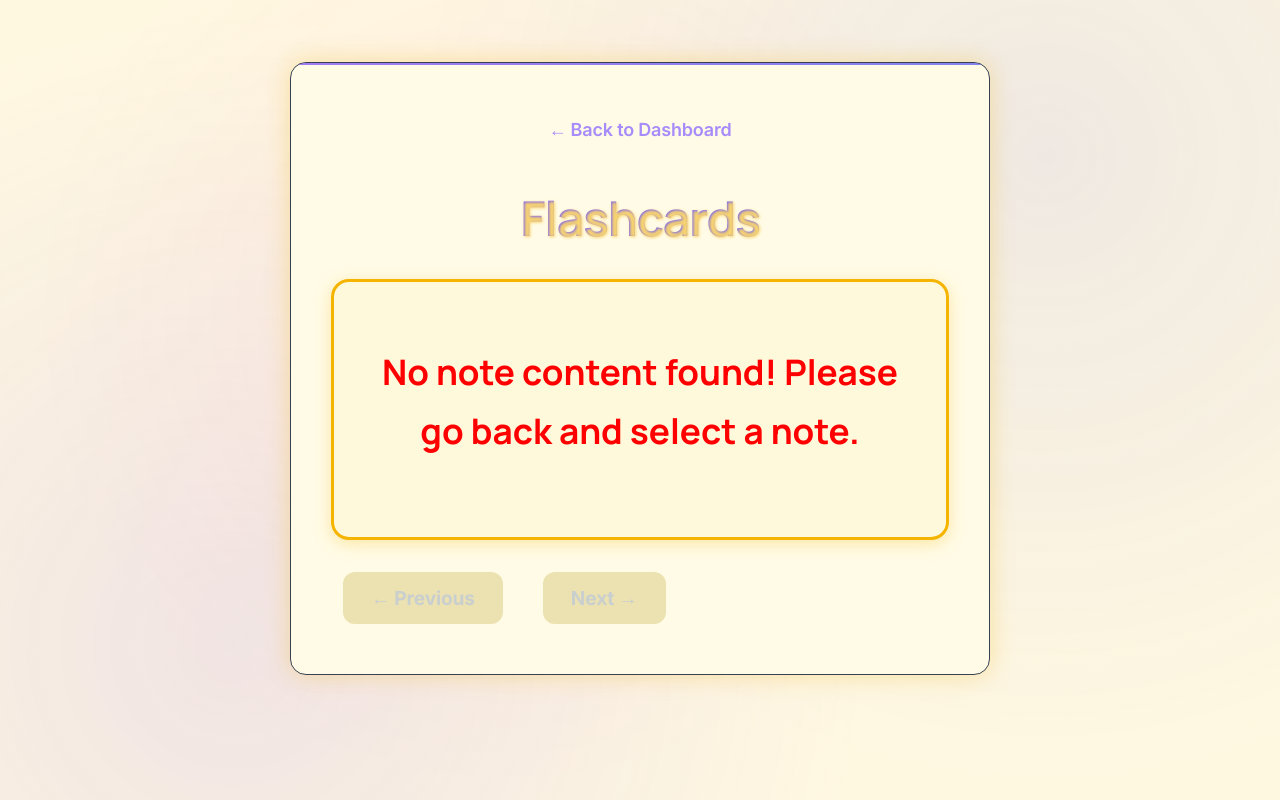
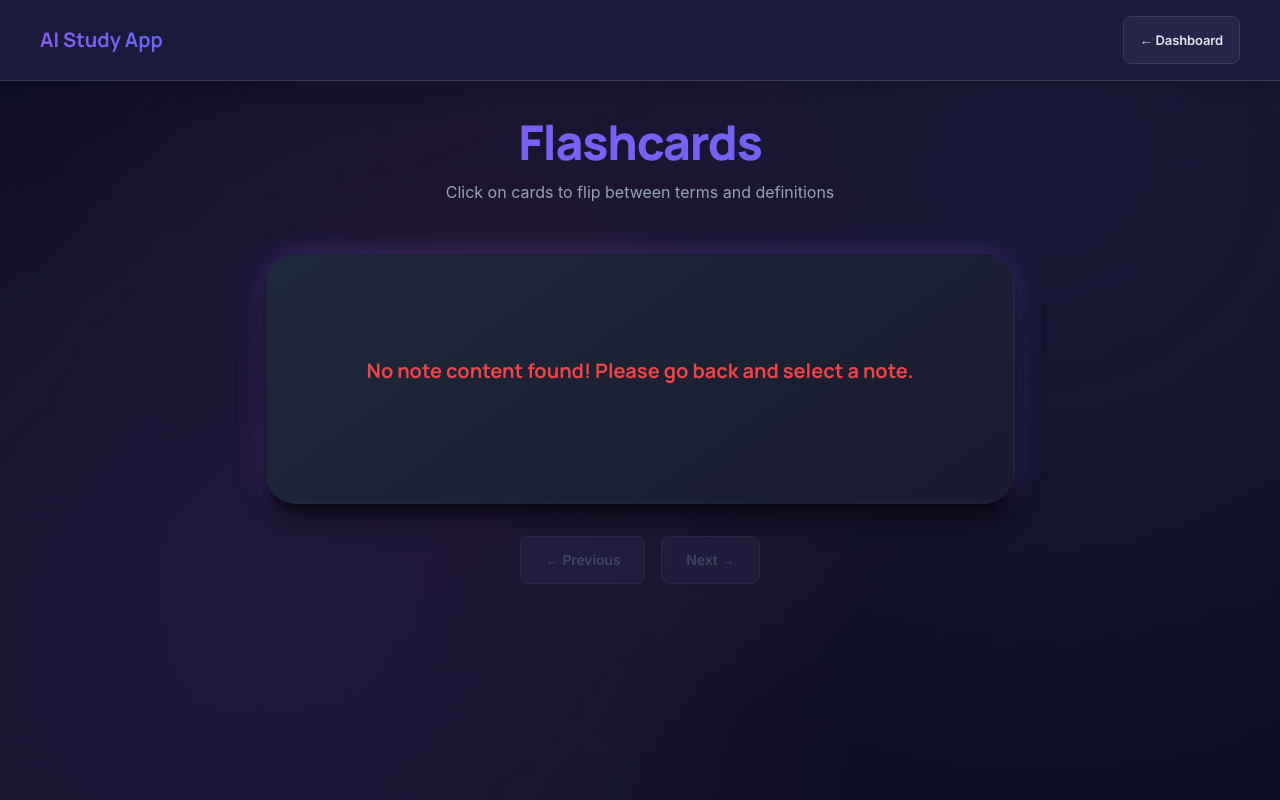
Before and after one commit to NeelKad/AI-study-app, a Flask app: page /flashcards in a window 1280 px wide. Run offline with Flask 3, Linux system fonts and the light colour scheme; the visitor is signed in with stand-in values (Sample User, id 1).

Commit message:
Update flashcards.html

```diff
--- a/templates/flashcards.html
+++ b/templates/flashcards.html
@@ -2,158 +2,244 @@
 <html lang="en">
   <head>
     <meta charset="UTF-8" />
-    <meta name="viewport" content="width=device-width, initial-scale=1" />
+    <meta name="viewport" content="width=device-width, initial-scale=1.0" />
     <title>Flashcards - AI Study App</title>
     <link
       rel="stylesheet"
       href="{{ url_for('static', filename='style.css') }}"
     />
+  </head>
+  <body>
+    <!-- Navigation Header -->
+    <header>
+      <nav class="navbar">
+        <div style="display: flex; align-items: center; justify-content: space-between; width: 100%; max-width: 1200px; margin: 0 auto;">
+          <a href="{{ url_for('index') }}" class="nav-logo">AI Study App</a>
+          <div style="display: flex; gap: 1rem; align-items: center;">
+            <a href="{{ url_for('dashboard') }}" class="button button-secondary" style="padding: 0.5rem 1rem; font-size: 0.8125rem;">
+              ← Dashboard
+            </a>
+          </div>
+        </div>
+      </nav>
+    </header>
+
+    <!-- Main Content -->
+    <main style="padding: 2rem; max-width: 1000px; margin: 0 auto;">
+      <!-- Header Section -->
+      <div style="margin-bottom: 3rem; text-align: center;">
+        <h1 style="margin-bottom: 0.5rem; color: var(--accent);">Flashcards</h1>
+        <p style="color: var(--text-secondary); font-size: 1rem; margin: 0;">
+          Click on cards to flip between terms and definitions
+        </p>
+      </div>
+
+      <!-- Loading Indicator -->
+      <div id="loadingIndicator" style="display: none; text-align: center; margin: 2rem 0;">
+        <div style="display: inline-flex; align-items: center; gap: 0.75rem; padding: 1rem 1.5rem; background: var(--bg-secondary); border-radius: 0.75rem; border: 1px solid var(--bg-border);">
+          <div class="spinner"></div>
+          <span style="color: var(--text-secondary); font-weight: 500;">Loading flashcards...</span>
+        </div>
+      </div>
+
+      <!-- Flashcard Container -->
+      <div style="margin-bottom: 2rem;">
+        <div id="flashcard" class="card" style="
+          cursor: pointer;
+          padding: 3rem 2rem;
+          min-height: 250px;
+          display: flex;
+          align-items: center;
+          justify-content: center;
+          text-align: center;
+          font-size: 1.25rem;
+          line-height: 1.5;
+          transition: all 0.2s ease;
+          user-select: none;
+          border: 2px solid transparent;
+        ">
+          Loading...
+        </div>
+      </div>
+
+      <!-- Navigation Controls -->
+      <div style="display: flex; justify-content: center; gap: 1rem; margin-bottom: 2rem;">
+        <button id="prevBtn" class="button button-secondary" disabled>
+          ← Previous
+        </button>
+        <button id="nextBtn" class="button button-secondary" disabled>
+          Next →
+        </button>
+      </div>
+
+      <!-- Card Counter -->
+      <div id="cardCounter" style="text-align: center; color: var(--text-secondary); font-size: 0.875rem;">
+        <!-- Will be populated by JavaScript -->
+      </div>
+    </main>
+
     <style>
-      body {
-        background: #fff8e1;
-        color: #4a3c1a;
-        font-family: "Segoe UI", Tahoma, Geneva, Verdana, sans-serif;
-        padding: 30px;
-        min-height: 100vh;
-        display: flex;
-        flex-direction: column;
-        align-items: center;
+      /* Color scheme matching dashboard */
+      :root {
+        --bg-primary: #0f0f23;
+        --bg-secondary: #1a1a3a;
+        --bg-tertiary: #252547;
+        --bg-border: #3a3a5c;
+        --text-primary: #e2e8f0;
+        --text-secondary: #94a3b8;
+        --text-muted: #64748b;
+        --accent: #6366f1;
+        --success: #10b981;
+        --error: #ef4444;
+        --shadow-sm: 0 1px 2px 0 rgb(0 0 0 / 0.05);
+        --shadow-md: 0 4px 6px -1px rgb(0 0 0 / 0.1), 0 2px 4px -2px rgb(0 0 0 / 0.1);
+        --shadow-lg: 0 10px 15px -3px rgb(0 0 0 / 0.1), 0 4px 6px -4px rgb(0 0 0 / 0.1);
       }
 
-      .container {
-        max-width: 700px;
-        width: 100%;
-        background: #fffbe6;
-        padding: 40px;
-        border-radius: 16px;
-        box-shadow: 0 0 25px rgba(234, 174, 0, 0.3);
-        text-align: center;
+      body {
+        background: var(--bg-primary);
+        color: var(--text-primary);
+        font-family: -apple-system, BlinkMacSystemFont, 'Segoe UI', 'Roboto', sans-serif;
+        margin: 0;
+        min-height: 100vh;
       }
 
-      h1 {
-        color: #b27000;
-        margin-bottom: 30px;
-        text-shadow: 1px 1px 3px #f9d56e;
-        font-weight: 700;
+      /* Navigation */
+      .navbar {
+        background: var(--bg-secondary);
+        padding: 1rem 2rem;
+        border-bottom: 1px solid var(--bg-border);
       }
 
-      #flashcard {
-        cursor: pointer;
-        padding: 60px 40px;
-        border: 3px solid #f4b400;
-        border-radius: 18px;
-        background: #fff9db;
-        color: #5a3e00;
-        font-size: 2.2em;
+      .nav-logo {
+        font-size: 1.25rem;
         font-weight: 700;
-        user-select: none;
-        box-shadow: 0 4px 15px #f9d56e88;
-        margin-bottom: 25px;
-        min-height: 200px;
-        display: flex;
+        color: var(--accent);
+        text-decoration: none;
+      }
+
+      .nav-logo:hover {
+        color: var(--text-primary);
+      }
+
+      /* Buttons */
+      .button {
+        display: inline-flex;
         align-items: center;
         justify-content: center;
-        transition: box-shadow 0.3s ease, transform 0.4s ease;
-      }
-      #flashcard:hover {
-        box-shadow: 0 6px 22px #f9d56ecc;
-        transform: scale(1.04);
+        padding: 0.75rem 1.5rem;
+        font-size: 0.875rem;
+        font-weight: 600;
+        text-decoration: none;
+        border-radius: 0.5rem;
+        border: 1px solid transparent;
+        cursor: pointer;
+        transition: all 0.2s ease;
+        background: var(--accent);
+        color: white;
       }
 
-      .nav-buttons {
-        margin-bottom: 10px;
+      .button:hover {
+        transform: translateY(-1px);
+        box-shadow: var(--shadow-md);
       }
 
-      .nav-buttons button {
-        background-color: #f4b400;
-        border: none;
-        color: #5a3e00;
-        padding: 14px 28px;
-        font-size: 1.2em;
-        border-radius: 12px;
-        cursor: pointer;
-        margin: 0 12px;
-        font-weight: 700;
-        box-shadow: 0 4px 10px #f4b400cc;
-        transition: background-color 0.3s ease, box-shadow 0.3s ease;
-        user-select: none;
-      }
-      .nav-buttons button:disabled {
-        background-color: #d9c97d;
-        cursor: not-allowed;
-        box-shadow: none;
-      }
-      .nav-buttons button:hover:not(:disabled) {
-        background-color: #f9d56e;
-        box-shadow: 0 6px 14px #f9d56ecc;
+      .button-secondary {
+        background: var(--bg-tertiary);
+        color: var(--text-primary);
+        border-color: var(--bg-border);
       }
 
-      #backBtn {
-        align-self: flex-start;
-        margin-bottom: 30px;
-        background-color: transparent;
-        border: none;
-        color: #b27000;
-        font-weight: 700;
-        font-size: 1.1em;
-        cursor: pointer;
-        transition: color 0.3s ease;
-        user-select: none;
-      }
-      #backBtn:hover {
-        color: #f4b400;
+      .button-secondary:hover {
+        background: var(--bg-border);
       }
 
-      .loading-hidden {
-        display: none;
+      /* Cards */
+      .card {
+        background: var(--bg-secondary);
+        border: 1px solid var(--bg-border);
+        border-radius: 0.75rem;
+        box-shadow: var(--shadow-sm);
+        transition: all 0.2s ease;
       }
-      .loading-visible {
-        display: flex;
-        align-items: center;
-        gap: 12px;
-        font-weight: 700;
-        color: #b27000;
-        user-select: none;
-        justify-content: center;
-        margin: 20px 0;
+
+      .card:hover {
+        box-shadow: var(--shadow-md);
       }
+
       .spinner {
-        width: 24px;
-        height: 24px;
-        border: 4px solid #f4b400;
-        border-top: 4px solid transparent;
+        width: 20px;
+        height: 20px;
+        border: 2px solid var(--bg-border);
+        border-top: 2px solid var(--accent);
         border-radius: 50%;
         animation: spin 1s linear infinite;
       }
+
       @keyframes spin {
-        to { transform: rotate(360deg); }
+        0% { transform: rotate(0deg); }
+        100% { transform: rotate(360deg); }
+      }
+
+      #flashcard:hover {
+        border-color: var(--accent);
+        box-shadow: var(--shadow-lg);
+        transform: translateY(-2px);
+      }
+
+      #flashcard.flipped {
+        background: var(--bg-tertiary);
+        border-color: var(--success);
+      }
+
+      .button:disabled {
+        opacity: 0.5;
+        cursor: not-allowed;
+        background: var(--bg-tertiary);
+        color: var(--text-muted);
+        border-color: var(--bg-border);
+      }
+
+      .button:disabled:hover {
+        transform: none;
+        box-shadow: none;
+      }
+
+      /* Card Counter */
+      #cardCounter {
+        color: var(--accent);
+        font-weight: 600;
+      }
+
+      /* Responsive adjustments */
+      @media (max-width: 768px) {
+        .navbar {
+          padding: 1rem;
+        }
+
+        main {
+          padding: 1rem;
+        }
+
+        #flashcard {
+          padding: 2rem 1.5rem;
+          min-height: 200px;
+          font-size: 1.125rem;
+        }
+
+        .button {
+          padding: 0.75rem 1rem;
+          font-size: 0.875rem;
+        }
       }
     </style>
-  </head>
-  <body>
-    <div class="container">
-      <button id="backBtn">← Back to Dashboard</button>
-      <h1>Flashcards</h1>
-
-      <div id="loadingIndicator" class="loading-hidden">
-        <div class="spinner"></div>
-        <p>Loading flashcards...</p>
-      </div>
-
-      <div id="flashcard">Loading...</div>
-
-      <div class="nav-buttons">
-        <button id="prevBtn" disabled>← Previous</button>
-        <button id="nextBtn" disabled>Next →</button>
-      </div>
-    </div>
 
     <script>
-      const backBtn = document.getElementById("backBtn");
       const flashcardDiv = document.getElementById("flashcard");
       const prevBtn = document.getElementById("prevBtn");
       const nextBtn = document.getElementById("nextBtn");
       const loadingIndicator = document.getElementById("loadingIndicator");
+      const cardCounter = document.getElementById("cardCounter");
 
       // Get note content from template or sessionStorage
       let noteContent = {% if note_content %}{{ note_content | tojson | safe }}{% else %}null{% endif %};
@@ -162,48 +248,60 @@
         noteContent = sessionStorage.getItem("processedNotes");
       }
 
-      backBtn.addEventListener("click", () => {
-        window.location.href = "/dashboard";
-      });
-
       let flashcards = [];
       let currentIndex = 0;
       let showingDefinition = false;
 
       function showLoading() {
-        loadingIndicator.classList.remove("loading-hidden");
-        loadingIndicator.classList.add("loading-visible");
+        loadingIndicator.style.display = "block";
       }
 
       function hideLoading() {
-        loadingIndicator.classList.add("loading-hidden");
-        loadingIndicator.classList.remove("loading-visible");
+        loadingIndicator.style.display = "none";
+      }
+
+      function updateCardCounter() {
+        if (flashcards.length > 0) {
+          cardCounter.textContent = `Card ${currentIndex + 1} of ${flashcards.length}`;
+        } else {
+          cardCounter.textContent = "";
+        }
       }
 
       function updateFlashcard() {
         if (flashcards.length === 0) {
           flashcardDiv.textContent = "No flashcards found.";
+          flashcardDiv.classList.remove("flipped");
           prevBtn.disabled = true;
           nextBtn.disabled = true;
+          updateCardCounter();
           return;
         }
 
         const card = flashcards[currentIndex];
-        flashcardDiv.textContent = showingDefinition
-          ? typeof card.definition === "string"
+
+        if (showingDefinition) {
+          flashcardDiv.textContent = typeof card.definition === "string"
             ? card.definition
-            : JSON.stringify(card.definition, null, 2)
-          : typeof card.term === "string"
-          ? card.term
-          : JSON.stringify(card.term);
+            : JSON.stringify(card.definition, null, 2);
+          flashcardDiv.classList.add("flipped");
+        } else {
+          flashcardDiv.textContent = typeof card.term === "string"
+            ? card.term
+            : JSON.stringify(card.term);
+          flashcardDiv.classList.remove("flipped");
+        }
 
         prevBtn.disabled = currentIndex === 0;
         nextBtn.disabled = currentIndex === flashcards.length - 1;
+        updateCardCounter();
       }
 
       flashcardDiv.addEventListener("click", () => {
-        showingDefinition = !showingDefinition;
-        updateFlashcard();
+        if (flashcards.length > 0) {
+          showingDefinition = !showingDefinition;
+          updateFlashcard();
+        }
       });
 
       prevBtn.addEventListener("click", () => {
@@ -222,9 +320,37 @@
         }
       });
 
+      // Keyboard navigation
+      document.addEventListener("keydown", (e) => {
+        if (flashcards.length === 0) return;
+
+        switch(e.key) {
+          case "ArrowLeft":
+            if (currentIndex > 0) {
+              currentIndex--;
+              showingDefinition = false;
+              updateFlashcard();
+            }
+            break;
+          case "ArrowRight":
+            if (currentIndex < flashcards.length - 1) {
+              currentIndex++;
+              showingDefinition = false;
+              updateFlashcard();
+            }
+            break;
+          case " ":
+          case "Enter":
+            e.preventDefault();
+            showingDefinition = !showingDefinition;
+            updateFlashcard();
+            break;
+        }
+      });
+
       async function loadFlashcards() {
         if (!noteContent) {
-          flashcardDiv.innerHTML = "<p style='color:red;'>No note content found! Please go back and select a note.</p>";
+          flashcardDiv.innerHTML = "<p style='color: var(--error);'>No note content found! Please go back and select a note.</p>";
           return;
         }
 
@@ -250,7 +376,8 @@
           }));
 
           if (flashcards.length === 0) {
-            flashcardDiv.textContent = "No flashcards generated.";
+            flashcardDiv.textContent = "No flashcards generated from your notes.";
+            flashcardDiv.classList.remove("flipped");
           } else {
             currentIndex = 0;
             showingDefinition = false;
@@ -258,7 +385,7 @@
           }
         } catch (err) {
           hideLoading();
-          flashcardDiv.textContent = `Error: ${err.message}`;
+          flashcardDiv.innerHTML = `<p style='color: var(--error);'>Error: ${err.message}</p>`;
         }
       }
 
```
